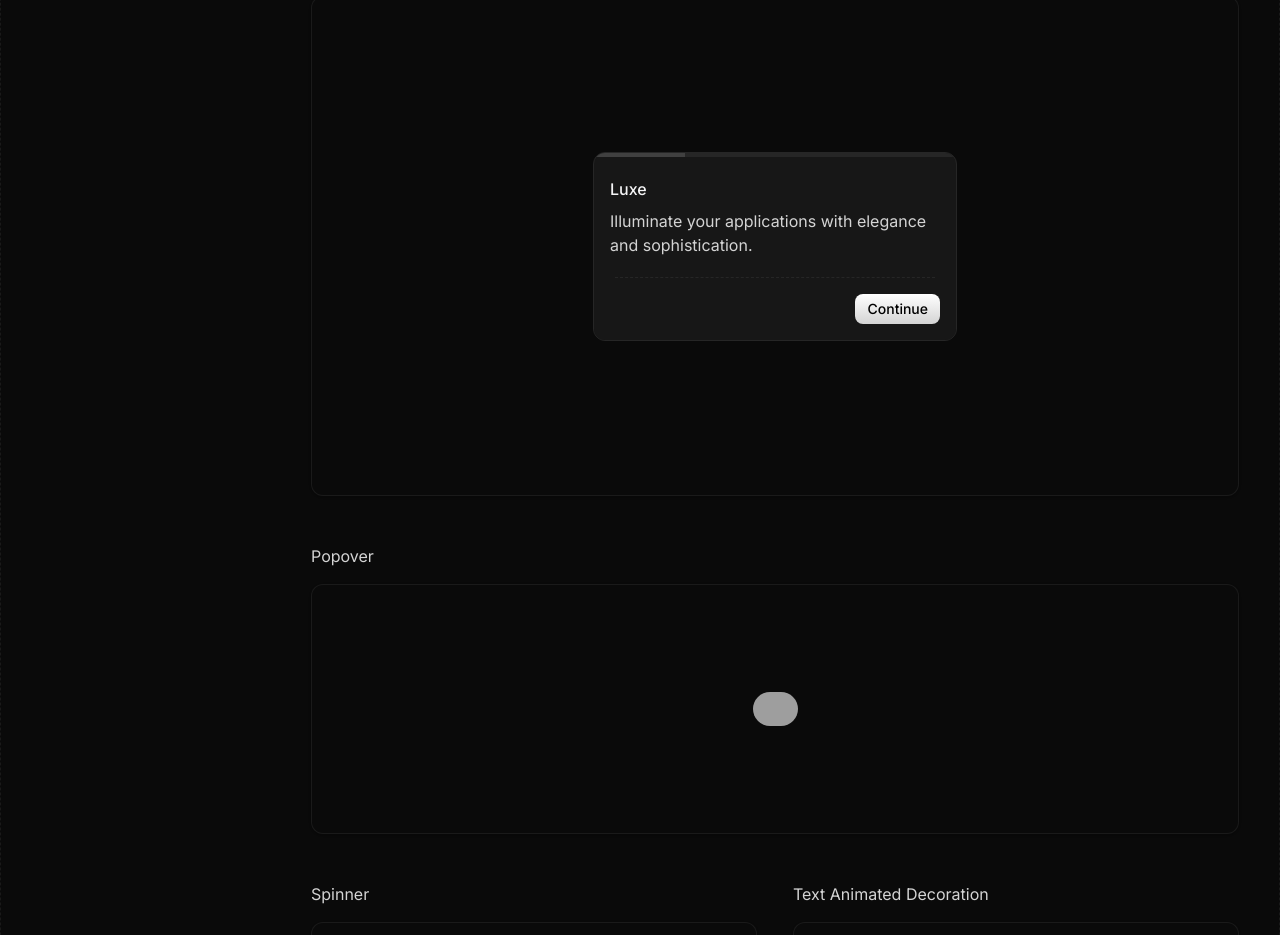
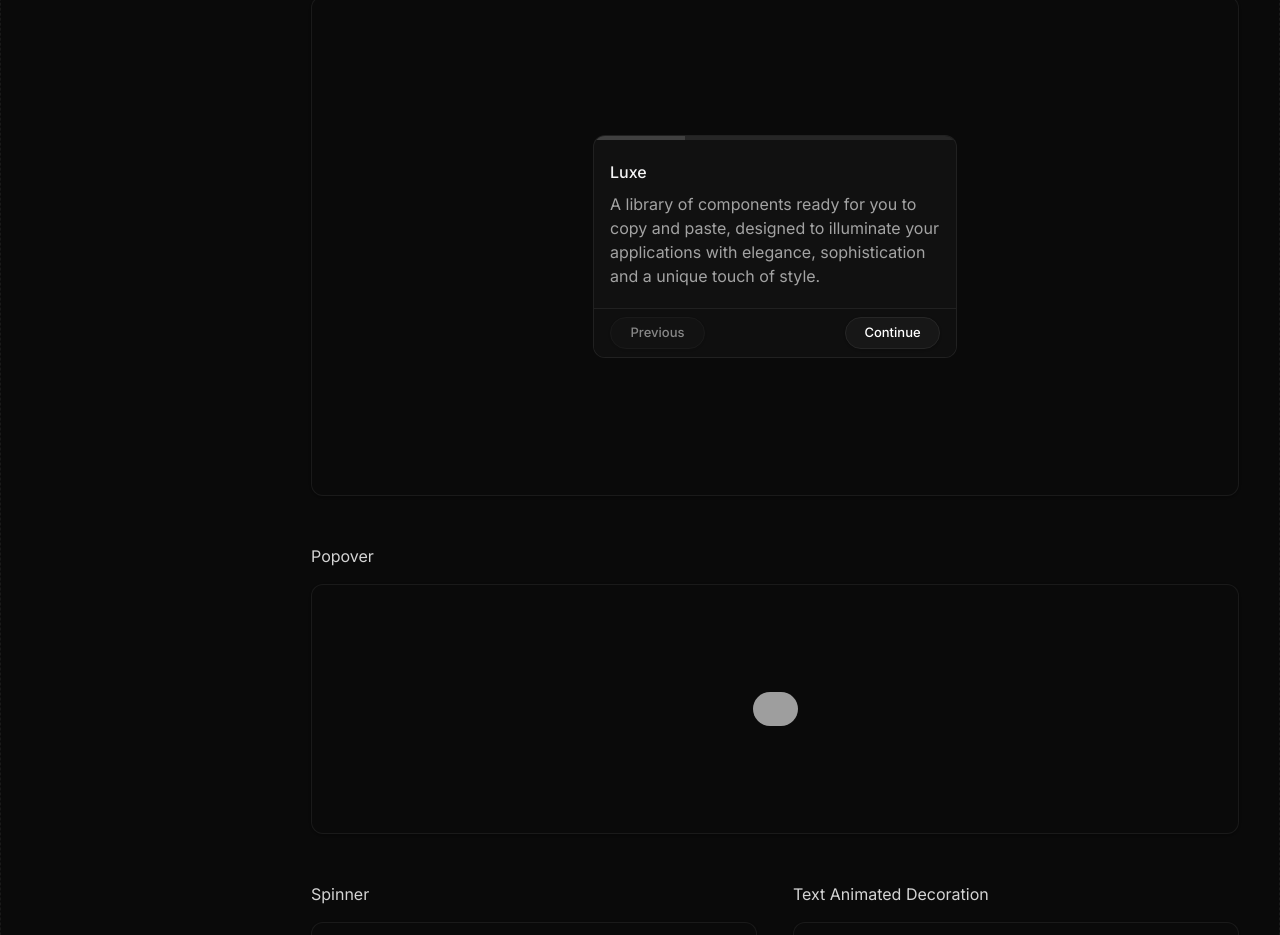
Before and after one commit to guhrodrrigues/luxe, a Next.js app: page /ui in a window 1280 px wide. Shown: the part 5480-6415 px from the top of the page. Built offline with nearby package versions, Linux system fonts and the light colour scheme; grey boxes are pictures that could not be loaded.

Commit message:
style: update multi step form

```diff
--- a/src/app/_components/ui/forms/MultiStepForm.tsx
+++ b/src/app/_components/ui/forms/MultiStepForm.tsx
@@ -1,5 +1,4 @@
-// @NOTE: in case you are using Next.js
-"use client";
+"use client"; // @NOTE: add in case you are using Next.js
 
 import React, { useEffect, useState } from "react";
 import useMeasure from "react-use-measure";
@@ -7,45 +6,21 @@ import { AnimatePresence, Variants, motion } from "framer-motion";
 
 import { cn } from "@/utils/cn";
 
-type ButtonProps = {
-  onClick: () => void;
-  variant?: "primary" | "secondary" | "outline";
-} & React.ComponentProps<"button">;
-
-function Button({ children, onClick, variant = "outline" }: ButtonProps) {
-  return (
-    <motion.button
-      onClick={onClick}
-      className={cn("h-[30px] rounded-lg px-3 text-sm font-medium", {
-        "bg-gradient-to-b from-white to-neutral-300 text-black":
-          variant === "primary",
-        "border border-neutral-800 bg-gradient-to-b from-neutral-700 to-neutral-800 text-white":
-          variant === "secondary",
-        "border border-neutral-800 text-neutral-300": variant === "outline",
-      })}
-      initial={{ opacity: 0, filter: "blur(4px)" }}
-      animate={{ opacity: 1, filter: "blur(0px)" }}
-      whileTap={{ scale: 0.95 }}
-    >
-      {children}
-    </motion.button>
-  );
-}
-
 export function MultiStepForm() {
   const [activeIndex, setActiveIndex] = useState(0);
+  const [direction, setDirection] = useState(1);
   const [ref, { height: heightContent }] = useMeasure();
 
   const STEPS = [
     {
       title: "Luxe",
       description:
-        "Illuminate your applications with elegance and sophistication.",
+        "A library of components ready for you to copy and paste, designed to illuminate your applications with elegance, sophistication and a unique touch of style.",
     },
     {
       title: "How to use?",
       description:
-        "Simply click on a component, copy the code and paste it into your project.",
+        "Simply click on a component, copy the code and paste it into your project. This will give your application an extra shine.",
     },
     {
       title: "Results",
@@ -54,7 +29,8 @@ export function MultiStepForm() {
     },
     {
       title: "Copy now",
-      description: "Elevate your project with sophisticated components!",
+      description:
+        "Elevate your project with sophisticated, ready-to-use components. Illuminate up your applications quickly, easily and effortlessly!",
     },
   ];
 
@@ -63,36 +39,40 @@ export function MultiStepForm() {
     if (activeIndex >= STEPS.length) setActiveIndex(STEPS.length - 1);
   }, [activeIndex]);
 
-  const progressWidth = ((activeIndex + 1) / STEPS.length) * 100;
+  function handleSetActiveIndex(index: number) {
+    const direction = index > activeIndex ? 1 : -1;
+    setDirection(direction);
+
+    setActiveIndex(index);
+  }
 
   const variants: Variants = {
-    initial: {
-      y: 50,
+    initial: (direction: number) => ({
       opacity: 0,
-      filter: "blur(4px)",
-      height: heightContent || "auto",
+      height: heightContent > 0 ? heightContent : "auto",
+      x: direction > 0 ? 364 : -364,
       position: "initial",
+    }),
+    animate: {
+      opacity: 1,
+      height: heightContent > 0 ? heightContent : "auto",
+      x: 0,
+      zIndex: 1,
     },
-    animate: {
-      zIndex: 1,
-      y: 0,
-      opacity: 1,
-      filter: "blur(0px)",
-      height: heightContent || "auto",
-    },
-    exit: {
+    exit: (direction: number) => ({
       zIndex: 0,
-      y: -50,
       opacity: 0,
-      filter: "blur(4px)",
+      x: direction < 0 ? 364 : -364,
       position: "absolute",
       top: 0,
       width: "100%",
-    },
+    }),
   };
 
+  const progressWidth = ((activeIndex + 1) / STEPS.length) * 100;
+
   return (
-    <div className="w-[364px] overflow-hidden rounded-xl border border-neutral-800 bg-neutral-900">
+    <div className="w-[364px] overflow-hidden rounded-xl border border-neutral-800/80 bg-[#111111]">
       <div className="relative">
         <div className="relative h-1 w-full bg-neutral-800">
           <motion.div
@@ -103,54 +83,49 @@ export function MultiStepForm() {
             transition={{ duration: 0.3 }}
           />
         </div>
-        <AnimatePresence initial={false} mode="popLayout">
+        <AnimatePresence initial={false} mode="popLayout" custom={direction}>
           <motion.div
             key={activeIndex}
-            ref={ref}
             variants={variants}
             initial="initial"
             animate="animate"
             exit="exit"
             transition={{
-              type: "spring",
-              stiffness: 400,
-              damping: 30,
+              x: { type: "spring", stiffness: 300, damping: 30 },
+              opacity: { duration: 0.2 },
             }}
+            custom={direction}
           >
-            <div className="px-4 pt-5">
+            <div ref={ref} className="px-4 py-5">
               <h3 className="mb-2 font-medium text-zinc-100">
                 {STEPS[activeIndex].title}
               </h3>
-              <p className="text-neutral-300">
+              <p className="text-neutral-400">
                 {STEPS[activeIndex].description}
               </p>
             </div>
           </motion.div>
         </AnimatePresence>
-      </div>
-      <div className="relative z-10 bg-neutral-900">
-        <div className="mx-auto mt-5 h-px w-full max-w-xs border-t border-dashed border-neutral-800" />
-        <div className="flex items-center justify-between p-4">
-          {activeIndex > 0 ? (
-            <Button
-              variant="outline"
-              onClick={() => setActiveIndex(activeIndex - 1)}
+        <div className="relative z-10 border-t border-neutral-800/80 bg-[#0f0f0f]">
+          <div className="flex items-center justify-between px-4 py-2">
+            <button
+              disabled={activeIndex === 0}
+              onClick={() => handleSetActiveIndex(activeIndex - 1)}
+              className="h-8 w-[95px] rounded-full border border-neutral-800 bg-[#171717] text-[13px] font-medium text-primary shadow disabled:cursor-not-allowed disabled:opacity-50"
             >
               Previous
-            </Button>
-          ) : (
-            <div />
-          )}
-          <Button
-            variant={activeIndex === STEPS.length - 1 ? "secondary" : "primary"}
-            onClick={() =>
-              activeIndex === STEPS.length - 1
-                ? null
-                : setActiveIndex(activeIndex + 1)
-            }
-          >
-            {activeIndex === STEPS.length - 1 ? "Close" : "Continue"}
-          </Button>
+            </button>
+            <button
+              disabled={activeIndex === STEPS.length - 1}
+              onClick={() =>
+                activeIndex !== STEPS.length - 1 &&
+                handleSetActiveIndex(activeIndex + 1)
+              }
+              className="h-8 w-[95px] rounded-full border border-neutral-800 bg-[#171717] text-[13px] font-medium text-primary shadow disabled:cursor-not-allowed disabled:opacity-50"
+            >
+              Continue
+            </button>
+          </div>
         </div>
       </div>
     </div>
```
